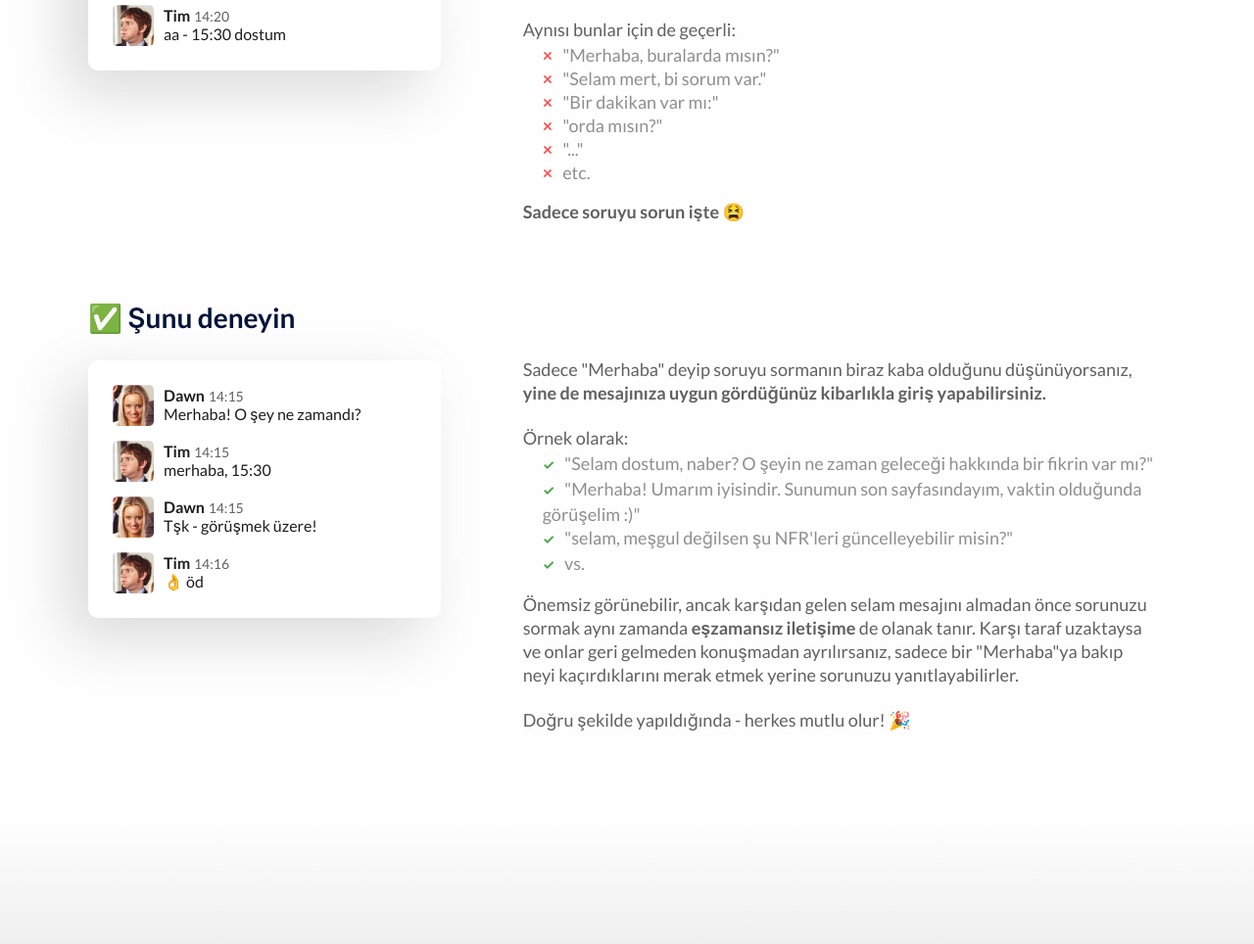
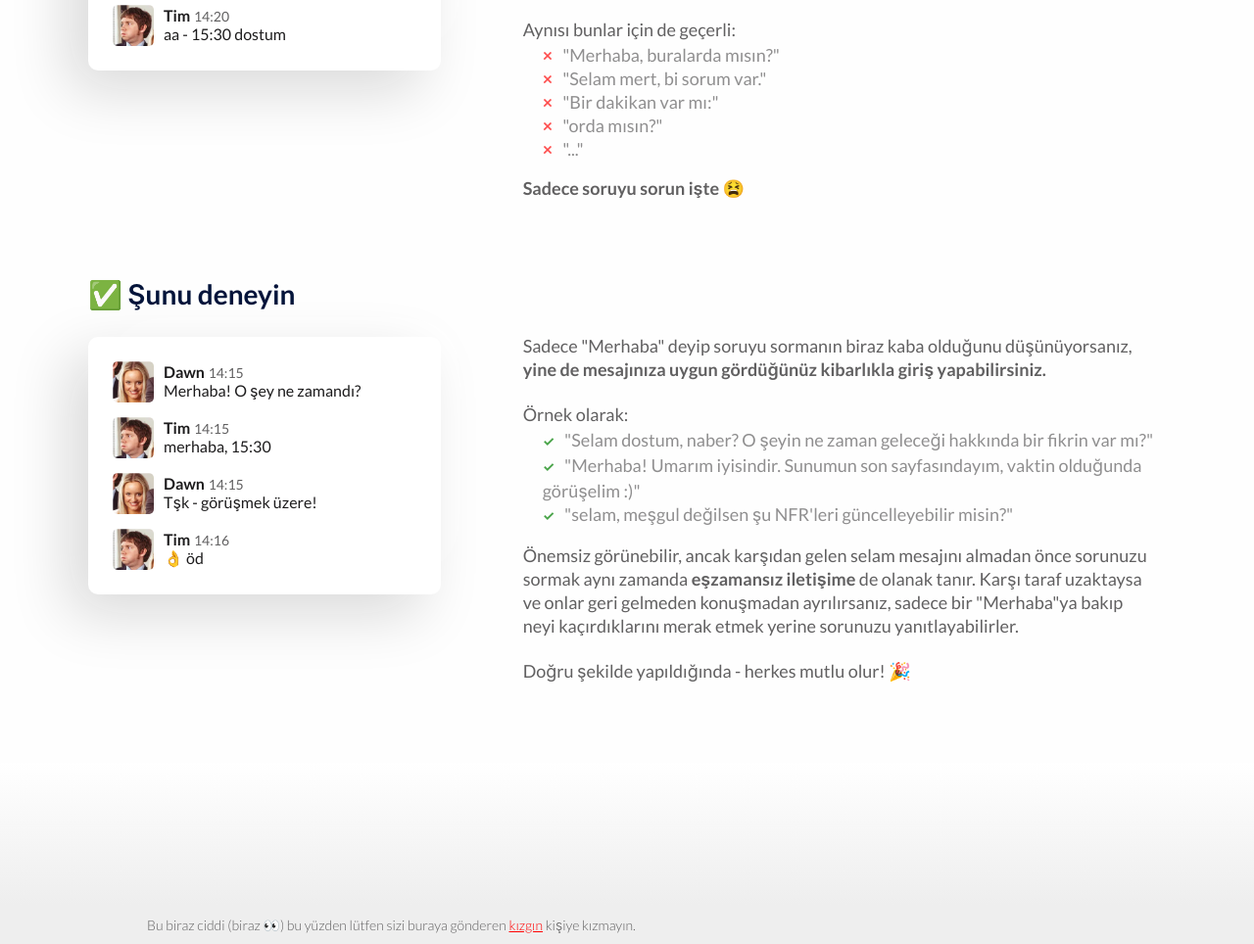
Before and after one commit to ardaltunel/no-hello, a plain HTML site: page index.html in a window 1280 px wide. Shown: the part 897-1861 px from the top of the page at 98% size. Drawn offline with nearby package versions, Linux system fonts and the light colour scheme.

Commit message:
Update index.html

```diff
--- a/index.html
+++ b/index.html
@@ -94,7 +94,6 @@
                         <li>&quot;Bir dakikan var mı:&quot;</li>
                         <li>&quot;orda mısın?&quot;</li>
                         <li>&quot;...&quot;</li>
-                        <li>etc.</li>
                     </ul>
                     <p><strong>Sadece soruyu sorun işte</strong> 😫</p>
 
@@ -154,7 +153,6 @@
                         <li>&quot;Selam dostum, naber? O şeyin ne zaman geleceği hakkında bir fikrin var mı?&quot;</li>
                         <li>&quot;Merhaba! Umarım iyisindir. Sunumun son sayfasındayım, vaktin olduğunda görüşelim :)&quot;</li>
                         <li>&quot;selam, meşgul değilsen şu NFR&#39;leri güncelleyebilir misin?&quot;</li>
-                        <li>vs.</li>
                     </ul>
                     <p>Önemsiz görünebilir, ancak karşıdan gelen selam mesajını almadan önce sorunuzu sormak aynı
                         zamanda <strong>eşzamansız iletişime</strong> de olanak tanır. Karşı taraf uzaktaysa ve onlar
```
